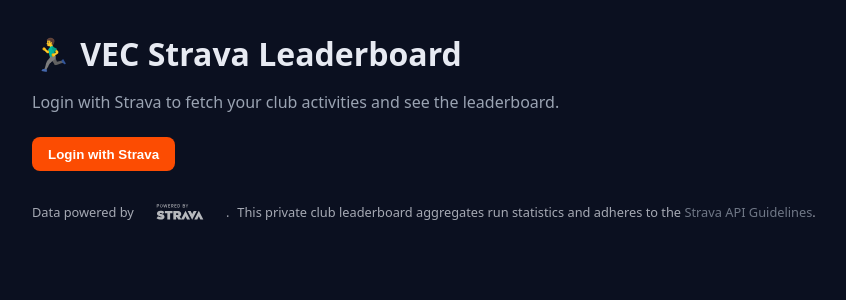
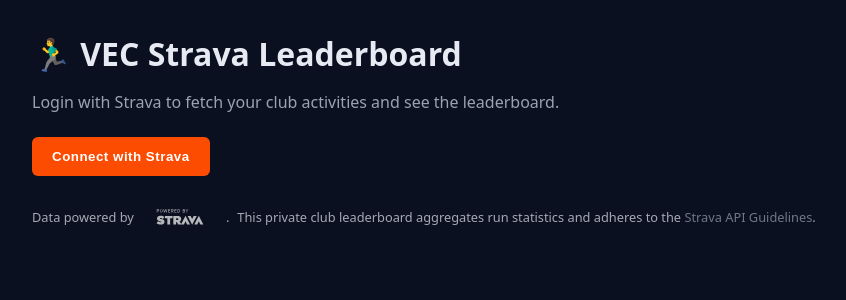
Before and after one commit to gbellantuono/strava-board, a Next.js app: page / in a window 1280 px wide. Shown: the top 300 px of the page, without its empty margins (90-936 px from the left). Built offline with nearby package versions, Linux system fonts and the light colour scheme; no server answers.

Commit message:
Change login with strava button guidelines

```diff
--- a/app/layout.tsx
+++ b/app/layout.tsx
@@ -2,8 +2,8 @@
 import './globals.css';
 
 export const metadata: Metadata = {
-  title: 'VEC Strava Leaderboard',
-  description: 'Leaderboard for VEC Strava club built with Next.js',
+  title: 'VEC Running Leaderboard',
+  description: 'Leaderboard for VEC running club members using Strava data',
 };
 
 export default function RootLayout({
--- a/components/LoginButton.tsx
+++ b/components/LoginButton.tsx
@@ -2,8 +2,22 @@
 
 export default function LoginButton() {
   return (
-    <a href="/api/auth/strava">
-      <button aria-label="Login with Strava">Login with Strava</button>
+    <a href="/api/auth/strava" aria-label="Login with Strava">
+      <button
+        type="button"
+        style={{
+          background: '#fc4c02',
+          color: '#fff',
+          fontWeight: 600,
+          padding: '0.75rem 1.25rem',
+          borderRadius: 6,
+          border: 'none',
+          cursor: 'pointer',
+          letterSpacing: '0.5px',
+        }}
+      >
+        Connect with Strava
+      </button>
     </a>
   );
 }
```
Also changed, not shown: public/btn-strava.png (added).
